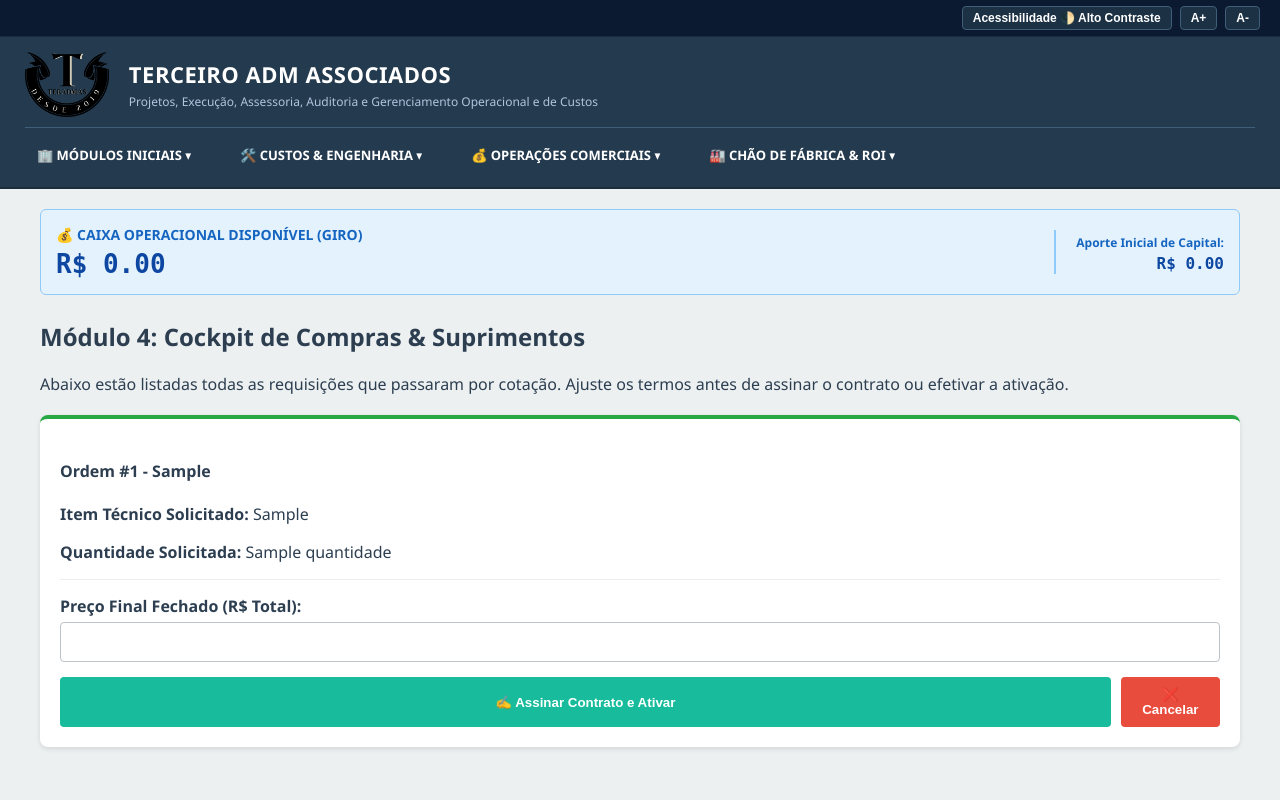
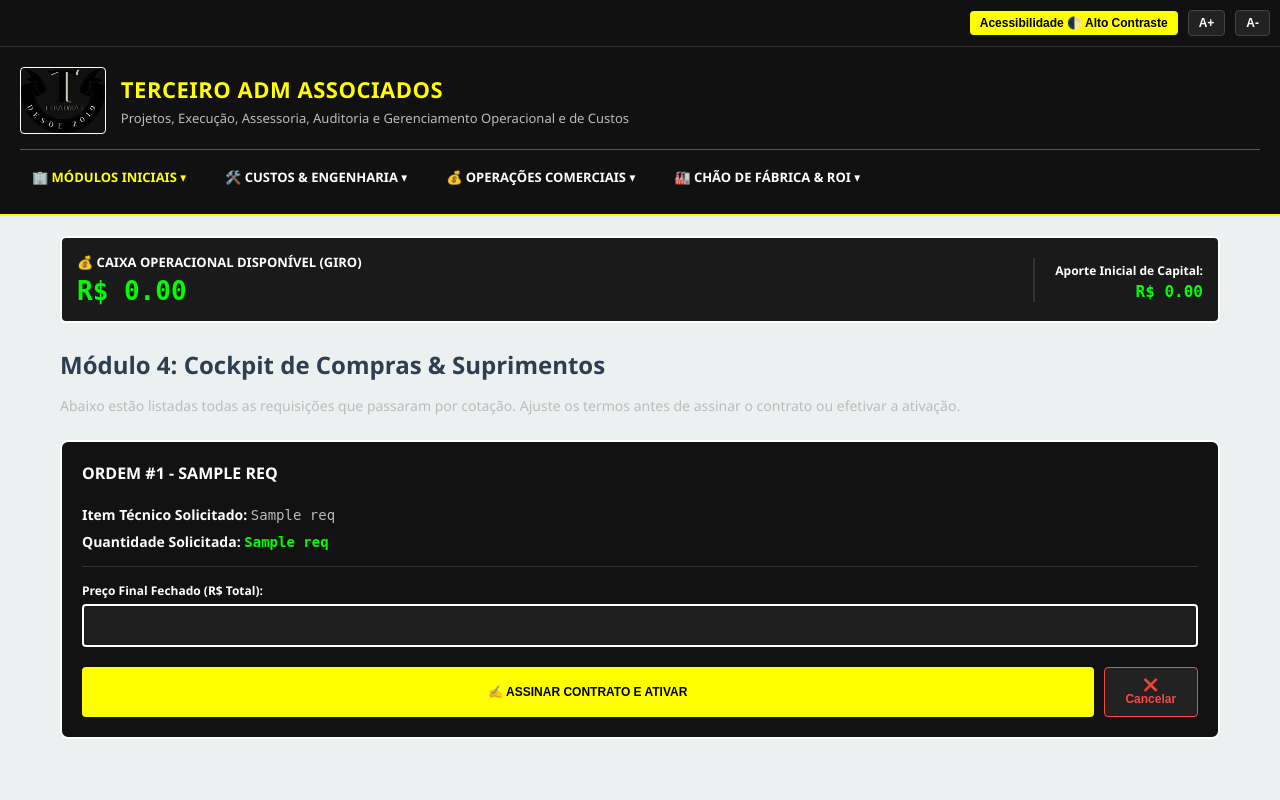
Before and after one commit to ProfRenatoPereira/matrizerp, a Python web app: template templates/requisicoes.html in a window 1280 px wide. Run offline with Jinja, Linux system fonts and the light colour scheme; the template is opened without the code that fills it: most values are stand-ins (such as "Sample title", 1, 10 or a date in 2020).

Commit message:
Update requisicoes.html

```diff
--- a/templates/requisicoes.html
+++ b/templates/requisicoes.html
@@ -46,117 +46,122 @@
         }
     </style>
 </head>
-<body>
+<body class="alto-contraste">
 
 <!-- Barra de Acessibilidade Superior Oficial -->
-<div class="barra-acessibilidade">
-    <button class="btn-acessibilidade" onclick="alternarAltoContraste()">Acessibilidade 🌓 Alto Contraste</button>
-    <button class="btn-acessibilidade" onclick="mudarFonte(1)">A+</button>
-    <button class="btn-acessibilidade" onclick="mudarFonte(-1)">A-</button>
+<div class="barra-acessibilidade" style="background: #111; padding: 10px; border-bottom: 1px solid #333; display: flex; gap: 10px;">
+    <button class="btn-acessibilidade" style="background: #FFFF00; color: #000; font-weight: bold; border: none; padding: 5px 10px; cursor: pointer; border-radius: 4px;" onclick="alternarAltoContraste()">Acessibilidade 🌓 Alto Contraste</button>
+    <button class="btn-acessibilidade" style="background: #222; color: #fff; border: 1px solid #444; padding: 5px 10px; cursor: pointer; border-radius: 4px;" onclick="mudarFonte(1)">A+</button>
+    <button class="btn-acessibilidade" style="background: #222; color: #fff; border: 1px solid #444; padding: 5px 10px; cursor: pointer; border-radius: 4px;" onclick="mudarFonte(-1)">A-</button>
 </div>
 
 <!-- Cabeçalho Principal Terceiro ADM Associados -->
-<header class="cabecalho-corporativo">
-    <div class="identidade-container">
-        <div class="branding-flex">
-            <img src="{{ url_for('static', filename='logo.png') }}" alt="Logo TERADMAS" style="height: 65px; width: auto; object-fit: contain; border-radius: 4px;">
+<header class="cabecalho-corporativo" style="background: #111; padding: 20px; border-bottom: 2px solid #FFFF00;">
+    <div class="identidade-container" style="display: flex; justify-content: space-between; align-items: center; flex-wrap: wrap; gap: 15px;">
+        <div class="branding-flex" style="display: flex; align-items: center; gap: 15px;">
+            <img src="{{ url_for('static', filename='logo.png') }}" alt="Logo TERADMAS" style="height: 65px; width: auto; object-fit: contain; border-radius: 4px; border: 1px solid #fff;">
             <div class="texto-empresa">
-                <h1>TERCEIRO ADM ASSOCIADOS</h1>
-                <p>Projetos, Execução, Assessoria, Auditoria e Gerenciamento Operacional e de Custos</p>
+                <h1 style="color: #FFFF00; margin: 0; font-size: 22px;">TERCEIRO ADM ASSOCIADOS</h1>
+                <p style="color: #bbb; margin: 5px 0 0 0; font-size: 13px;">Projetos, Execução, Assessoria, Auditoria e Gerenciamento Operacional e de Custos</p>
             </div>
         </div>
-        <button class="menu-hamburguer" onclick="alternarMenuMobile()">☰</button>
+        <button class="menu-hamburguer" style="background: none; border: 1px solid #fff; color: #fff; font-size: 24px; cursor: pointer; padding: 5px 12px; border-radius: 4px;" onclick="alternarMenuMobile()">☰</button>
     </div>
-
     <!-- Navegação Responsiva com Menus Dropdown Unificados -->
-    <nav class="nav-container" id="menuNavegacao">
-        <ul class="menu-cascata">
+    <nav class="nav-container" id="menuNavegacao" style="margin-top: 15px;">
+        <ul class="menu-cascata" style="list-style: none; padding: 0; margin: 0; display: flex; flex-wrap: wrap; gap: 15px;">
             <li class="item-menu">
-                <a href="#" class="link-principal">🏢 Módulos Iniciais ▾</a>
+                <a href="#" class="link-principal" style="color: #FFFF00; font-weight: bold; text-decoration: none;">🏢 Módulos Iniciais ▾</a>
                 <ul class="sub-menu">
-                    <li><a href="/estrutura">1. Investimentos Imobiliários</a></li>
-                    <li><a href="/maquinas">2. Engenharia de Ativos (Máquinas)</a></li>
-                    <li><a href="/requisicoes">📋 3. Central de Requisições</a></li>
-                    <li><a href="/compras">💰 4. Cockpit de Suprimentos</a></li>
-                    <li><a href="/materiais">5. Almoxarifado (Materiais)</a></li>
+                    <li><a href="/estrutura" style="color: #fff; text-decoration: none;">1. Investimentos Imobiliários</a></li>
+                    <li><a href="/maquinas" style="color: #fff; text-decoration: none;">2. Engenharia de Ativos (Máquinas)</a></li>
+                    <li><a href="/rh" style="color: #fff; text-decoration: none;">👥 3. Gestão de Pessoal (RH)</a></li>
+                    <li><a href="/financeiro" style="color: #fff; text-decoration: none;">💰 4. Fluxo Financeiro</a></li>
+                    <li><a href="/requisicoes" style="color: #fff; text-decoration: none;">📋 5. Central de Requisições</a></li>
+                    <li><a href="/compras" style="color: #FFFF00; text-decoration: none; border-bottom: 2px solid #FFFF00;">🛒 6. Cockpit de Suprimentos</a></li>
+                    <li><a href="/materiais" style="color: #fff; text-decoration: none;">7. Almoxarifado (Materiais)</a></li>
                 </ul>
             </li>
             <li class="item-menu">
-                <a href="#" class="link-principal">🛠️ Custos & Engenharia ▾</a>
+                <a href="#" class="link-principal" style="color: #fff; text-decoration: none;">🛠️ Custos & Engenharia ▾</a>
                 <ul class="sub-menu">
-                    <li><a href="/engenharia">6. Engenharia de Produto (BOM)</a></li>
-                    <li><a href="/precificacao">7. Controladoria e Precificação</a></li>
+                    <li><a href="/engenharia" style="color: #fff; text-decoration: none;">8. Engenharia de Produto (BOM)</a></li>
+                    <li><a href="/precificacao" style="color: #fff; text-decoration: none;">9. Controladoria e Precificação</a></li>
                 </ul>
             </li>
             <li class="item-menu">
-                <a href="#" class="link-principal">💰 Operações Comerciais ▾</a>
+                <a href="#" class="link-principal" style="color: #fff; text-decoration: none;">💰 Operações Comerciais ▾</a>
                 <ul class="sub-menu">
-                    <li><a href="/vendas">8. Painel de Vendas Comerciais</a></li>
-                    <li><a href="/estoque">9. Inventário de Acabados</a></li>
+                    <li><a href="/vendas" style="color: #fff; text-decoration: none;">10. Painel de Vendas Comerciais</a></li>
+                    <li><a href="/estoque" style="color: #fff; text-decoration: none;">11. Inventário de Acabados</a></li>
                 </ul>
             </li>
             <li class="item-menu">
-                <a href="#" class="link-principal">🏭 Chão de Fábrica & ROI ▾</a>
+                <a href="#" class="link-principal" style="color: #fff; text-decoration: none;">🏭 Chão de Fábrica & ROI ▾</a>
                 <ul class="sub-menu">
-                    <li><a href="/pcp">10. Planilha de Processos (PCP)</a></li>
-                    <li><a href="/roi">11. Indicadores de Retorno (ROI)</a></li>
+                    <li><a href="/pcp" style="color: #fff; text-decoration: none;">12. Planilha de Processos (PCP)</a></li>
+                    <li><a href="/roi" style="color: #fff; text-decoration: none;">13. Indicadores de Retorno (ROI)</a></li>
                 </ul>
             </li>
         </ul>
     </nav>
 </header>
 
-<div class="container">
+<div class="container" style="max-width: 1200px; margin: 0 auto; padding: 20px; box-sizing: border-box;">
+
     <!-- Widget do Caixa Mestre Integrado em Tempo Real -->
-<div class="card-caixa-mestre" style="display: flex; justify-content: space-between; align-items: center; background: #e3f2fd; border: 1px solid #90caf9; padding: 15px; border-radius: 6px; margin-bottom: 25px; color: #0d47a1; box-sizing: border-box;">
-    <div>
-        <h4 style="margin: 0; font-size: 14px; text-transform: uppercase; color: #1565c0;">💰 Caixa Operacional Disponível (Giro)</h4>
-        <p style="margin: 5px 0 0 0; font-size: 26px; font-weight: bold; font-family: monospace;">R$ {{ "%.2f"|format(caixa_disponivel) }}</p>
+    <div class="card-caixa-mestre" style="display: flex; justify-content: space-between; align-items: center; background: #111; border: 2px solid #FFFF00; padding: 15px; border-radius: 6px; margin-bottom: 25px; color: #fff; box-sizing: border-box; flex-wrap: wrap; gap: 15px;">
+        <div>
+            <h4 style="margin: 0; font-size: 13px; text-transform: uppercase; color: #FFFF00;">💰 Caixa Operacional Disponível (Giro)</h4>
+            <p style="margin: 5px 0 0 0; font-size: 26px; font-weight: bold; font-family: monospace; color: #00ff00;">R$ {{ "%.2f"|format(caixa_disponivel) }}</p>
+        </div>
+        <div style="text-align: right; border-left: 2px solid #333; padding-left: 20px;">
+            <span style="font-size: 12px; font-weight: bold; color: #FFFF00;">Aporte Inicial de Capital:</span><br>
+            <strong style="font-size: 16px; font-family: monospace;">R$ {{ "%.2f"|format(capital_inicial) }}</strong>
+        </div>
     </div>
-    <div style="text-align: right; border-left: 2px solid #90caf9; padding-left: 20px;">
-        <span style="font-size: 12px; font-weight: bold; color: #1565c0;">Aporte Inicial de Capital:</span><br>
-        <strong style="font-size: 16px; font-family: monospace;">R$ {{ "%.2f"|format(capital_inicial) }}</strong>
-    </div>
-</div>
 
     <h2>Módulo 4: Cockpit de Compras & Suprimentos</h2>
-    <p>Abaixo estão listadas todas as requisições que passaram por cotação. Ajuste os termos antes de assinar o contrato ou efetivar a ativação.</p>
+    <p style="color: #bbb; font-size: 14px; margin-top: -5px; margin-bottom: 25px;">Abaixo estão listadas todas as requisições que passaram por cotação. Ajuste os termos antes de assinar o contrato ou efetivar a ativação.</p>
+    <!-- Grid Flexível de Cards de Efetivação de Pedidos Cotados -->
+    <div class="grid-cards-compras" style="display: grid; grid-template-columns: repeat(auto-fit, minmax(300px, 1fr)); gap: 20px; margin-bottom: 25px;">
+        {% for req in requisicoes_cotadas %}
+        <div class="card-compra" style="background: #121212; padding: 20px; border-radius: 8px; border: 1px solid #333; border-top: 4px solid #00ff00; color: #fff;">
+            <!-- Mapeamento posicional do Neon PostgreSQL: 0=id, 1=equipamento_tipo, 2=especificacao, 3=quantidade, 4=preco, 5=potencia, 6=depreciacao -->
+            <h4 style="margin-top: 0; color: #FFFF00; font-size: 16px; text-transform: uppercase;">Ordem #{{ req[0] }} - {{ req[1] }}</h4>
+            <p style="font-size: 14px; margin: 8px 0;"><strong>Item Técnico Solicitado:</strong> <span style="font-family: monospace; color: #bbb;">{{ req[2] }}</span></p>
+            <p style="font-size: 14px; margin: 8px 0;"><strong>Quantidade Solicitada:</strong> <span style="font-family: monospace; color: #00ff00; font-weight: bold;">{{ req[3] }}</span></p>
+            <hr style="border: 0; border-top: 1px solid #333; margin: 15px 0;">
 
-    <!-- Grid Flexível de Cards de Efetivação de Pedidos Cotados -->
-    <div class="grid-cards-compras">
-        {% for req in requisicoes_cotadas %}
-        <div class="card-compra" style="background: white; padding: 20px; border-radius: 8px; border-top: 4px solid #28a745; box-shadow: 0 2px 5px rgba(0,0,0,0.1);">
-            <h4>Ordem #{{ req.id }} - {{ req.equipamento_tipo }}</h4>
-            <p><strong>Item Técnico Solicitado:</strong> {{ req.especificacao_desejada }}</p>
-            <p><strong>Quantidade Solicitada:</strong> {{ req.quantidade }}</p>
-            <hr style="border: 0; border-top: 1px solid #eee; margin: 15px 0;">
-            <form action="/efetivar_compra/{{ req.id }}" method="POST">
+            <form action="/efetivar_compra/{{ req[0] }}" method="POST">
                 <div class="form-group" style="margin-bottom: 12px;">
-                    <label for="preco_final_{{ req.id }}">Preço Final Fechado (R$ Total):</label>
-                    <input type="number" step="0.01" id="preco_final_{{ req.id }}" name="preco_final" value="{{ req.preco_cotado }}" required class="form-control">
+                    <label for="preco_final_{{ req[0] }}" style="font-size: 12px; font-weight: bold; display: block; margin-bottom: 5px;">Preço Final Fechado (R$ Total):</label>
+                    <input type="number" step="0.01" id="preco_final_{{ req[0] }}" name="preco_final" value="{{ req[4] }}" required style="width: 100%; padding: 10px; background: #1e1e1e; color: #ffffff; border: 1px solid #444; border-radius: 4px; font-family: monospace; font-size: 16px; box-sizing: border-box;">
                 </div>
-                {% if req.equipamento_tipo == "Máquina / Ativo" %}
+
+                {% if req[1] == "Máquina / Ativo" %}
                 <div class="form-group" style="margin-bottom: 12px;">
-                    <label for="potencia_final_{{ req.id }}">Potência Consumida (kW):</label>
-                    <input type="number" step="0.1" id="potencia_final_{{ req.id }}" name="potencia_final" value="{{ req.potencia_cotada }}" required class="form-control">
+                    <label for="potencia_final_{{ req[0] }}" style="font-size: 12px; font-weight: bold; display: block; margin-bottom: 5px;">Potência Consumida (kW):</label>
+                    <input type="number" step="0.1" id="potencia_final_{{ req[0] }}" name="potencia_final" value="{{ req[5] }}" required style="width: 100%; padding: 10px; background: #1e1e1e; color: #ffffff; border: 1px solid #444; border-radius: 4px; font-family: monospace; font-size: 16px; box-sizing: border-box;">
                 </div>
                 <div class="form-group" style="margin-bottom: 12px;">
-                    <label for="depreciacao_final_{{ req.id }}">Depreciação Industrial (R$/mês):</label>
-                    <input type="number" step="0.01" id="depreciacao_final_{{ req.id }}" name="depreciacao_final" value="{{ req.depreciacao_sugerida }}" required class="form-control">
+                    <label for="depreciacao_final_{{ req[0] }}" style="font-size: 12px; font-weight: bold; display: block; margin-bottom: 5px;">Depreciação Industrial (R$/mês):</label>
+                    <input type="number" step="0.01" id="depreciacao_final_{{ req[0] }}" name="depreciacao_final" value="{{ req[6] }}" required style="width: 100%; padding: 10px; background: #1e1e1e; color: #ffffff; border: 1px solid #444; border-radius: 4px; font-family: monospace; font-size: 16px; box-sizing: border-box;">
                 </div>
                 {% else %}
                 <input type="hidden" name="potencia_final" value="0">
                 <input type="hidden" name="depreciacao_final" value="0">
                 {% endif %}
-                <div style="margin-top: 15px; display: flex; gap: 10px;">
-                    <button type="submit" class="btn btn-success" style="width: 100%; cursor: pointer;">✍️ Assinar Contrato e Ativar</button>
-                    <button type="button" class="btn btn-danger" style="cursor: pointer;" onclick="cancelarOrdem('{{ req.id }}')">❌ Cancelar</button>
+
+                <div style="margin-top: 20px; display: flex; gap: 10px;">
+                    <button type="submit" style="width: 100%; padding: 10px; background: #FFFF00; color: #000; font-weight: bold; border: none; border-radius: 4px; cursor: pointer; text-transform: uppercase; font-size: 12px; tracking-wider;">✍️ Assinar Contrato e Ativar</button>
+                    <button type="button" style="padding: 10px 15px; background: #222; border: 1px solid #ff4444; color: #ff4444; font-weight: bold; border-radius: 4px; cursor: pointer; font-size: 12px;" onclick="cancelarOrdem('{{ req[0] }}')">❌ Cancelar</button>
                 </div>
             </form>
         </div>
         {% else %}
-        <div style="grid-column: span 2; text-align: center; color: #6c757d; padding: 40px; background: white; border-radius: 8px; box-shadow: 0 2px 5px rgba(0,0,0,0.1);">
-            <p>📭 Nenhuma requisição pronta para fechamento comercial. Cote uma solicitação na <a href="/requisicoes" style="color: #28a745; font-weight: bold;">Central de Requisições</a>.</p>
+        <div style="grid-column: span 3; text-align: center; color: #aaa; padding: 40px; background: #121212; border: 2px dashed #333; border-radius: 8px;">
+            <p style="font-size: 14px; margin: 0;">📭 Nenhuma requisição pronta para fechamento comercial. Cote uma solicitação na <a href="/requisicoes" style="color: #FFFF00; font-weight: bold; text-decoration: underline;">Central de Requisições</a>.</p>
         </div>
         {% endfor %}
     </div>
@@ -183,7 +188,6 @@
         }
     }
 
-    // Reformado para usar a folha de estilo nativa do sistema em vez do filtro cego
     function alternarAltoContraste() {
         const corpo = document.body;
         corpo.classList.toggle('alto-contraste');
```
